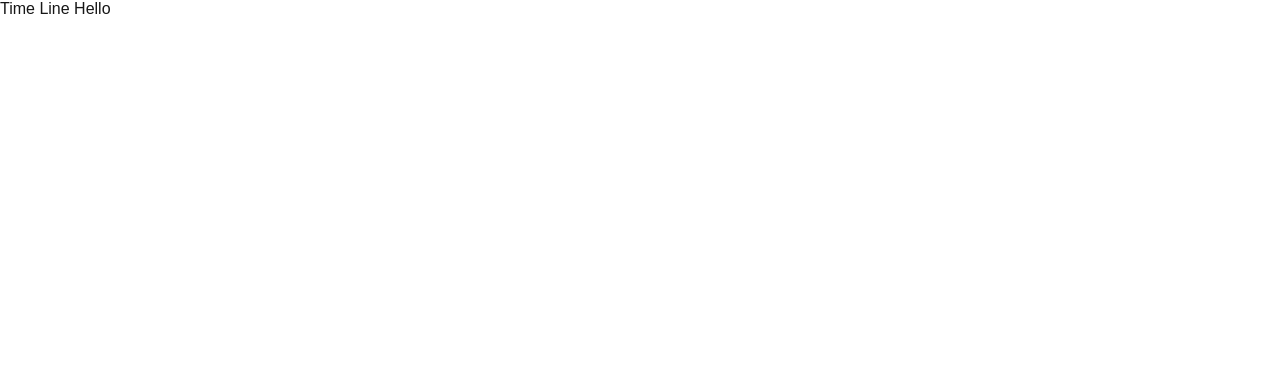
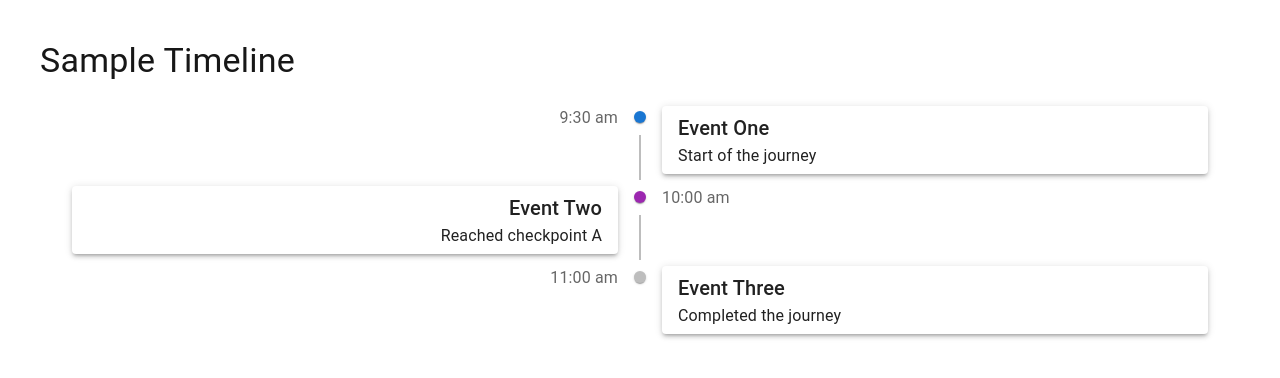
Before and after one commit to Thejan-Rodrigo/next.js-guide, a Next.js app in the folder event/sample_event_project/: page /timeline in a window 1280 px wide. Shown: the top 378 px of the page. Built offline with nearby package versions, Linux system fonts and the light colour scheme.

Commit message:
Add new Time line using MUI

```diff
--- a/event/sample_event_project/src/app/timeline/page.jsx
+++ b/event/sample_event_project/src/app/timeline/page.jsx
@@ -1,9 +1,79 @@
-import React from 'react'
+// app/timeline/page.tsx (or page.jsx)
 
-function page() {
+"use client";
+import React from "react";
+import {
+  Timeline,
+  TimelineItem,
+  TimelineSeparator,
+  TimelineConnector,
+  TimelineContent,
+  TimelineDot,
+  TimelineOppositeContent,
+} from "@mui/lab";
+import { Paper, Typography } from "@mui/material";
+
+export default function TimelinePage() {
   return (
-    <div>Time Line Hello</div>
-  )
+    <div style={{ padding: "40px" }}>
+      <Typography variant="h4" gutterBottom>
+        Sample Timeline
+      </Typography>
+
+      <Timeline position="alternate">
+        <TimelineItem>
+          <TimelineOppositeContent color="text.secondary">
+            9:30 am
+          </TimelineOppositeContent>
+          <TimelineSeparator>
+            <TimelineDot color="primary" />
+            <TimelineConnector />
+          </TimelineSeparator>
+          <TimelineContent>
+            <Paper elevation={3} style={{ padding: "6px 16px" }}>
+              <Typography variant="h6" component="h1">
+                Event One
+              </Typography>
+              <Typography>Start of the journey</Typography>
+            </Paper>
+          </TimelineContent>
+        </TimelineItem>
+
+        <TimelineItem>
+          <TimelineOppositeContent color="text.secondary">
+            10:00 am
+          </TimelineOppositeContent>
+          <TimelineSeparator>
+            <TimelineDot color="secondary" />
+            <TimelineConnector />
+          </TimelineSeparator>
+          <TimelineContent>
+            <Paper elevation={3} style={{ padding: "6px 16px" }}>
+              <Typography variant="h6" component="h1">
+                Event Two
+              </Typography>
+              <Typography>Reached checkpoint A</Typography>
+            </Paper>
+          </TimelineContent>
+        </TimelineItem>
+
+        <TimelineItem>
+          <TimelineOppositeContent color="text.secondary">
+            11:00 am
+          </TimelineOppositeContent>
+          <TimelineSeparator>
+            <TimelineDot />
+          </TimelineSeparator>
+          <TimelineContent>
+            <Paper elevation={3} style={{ padding: "6px 16px" }}>
+              <Typography variant="h6" component="h1">
+                Event Three
+              </Typography>
+              <Typography>Completed the journey</Typography>
+            </Paper>
+          </TimelineContent>
+        </TimelineItem>
+      </Timeline>
+    </div>
+  );
 }
-
-export default page
```
Also changed, not shown: event/sample_event_project/package.json (+8 -4 lines), 1 other file (tests, documents, lock files or other folders).
